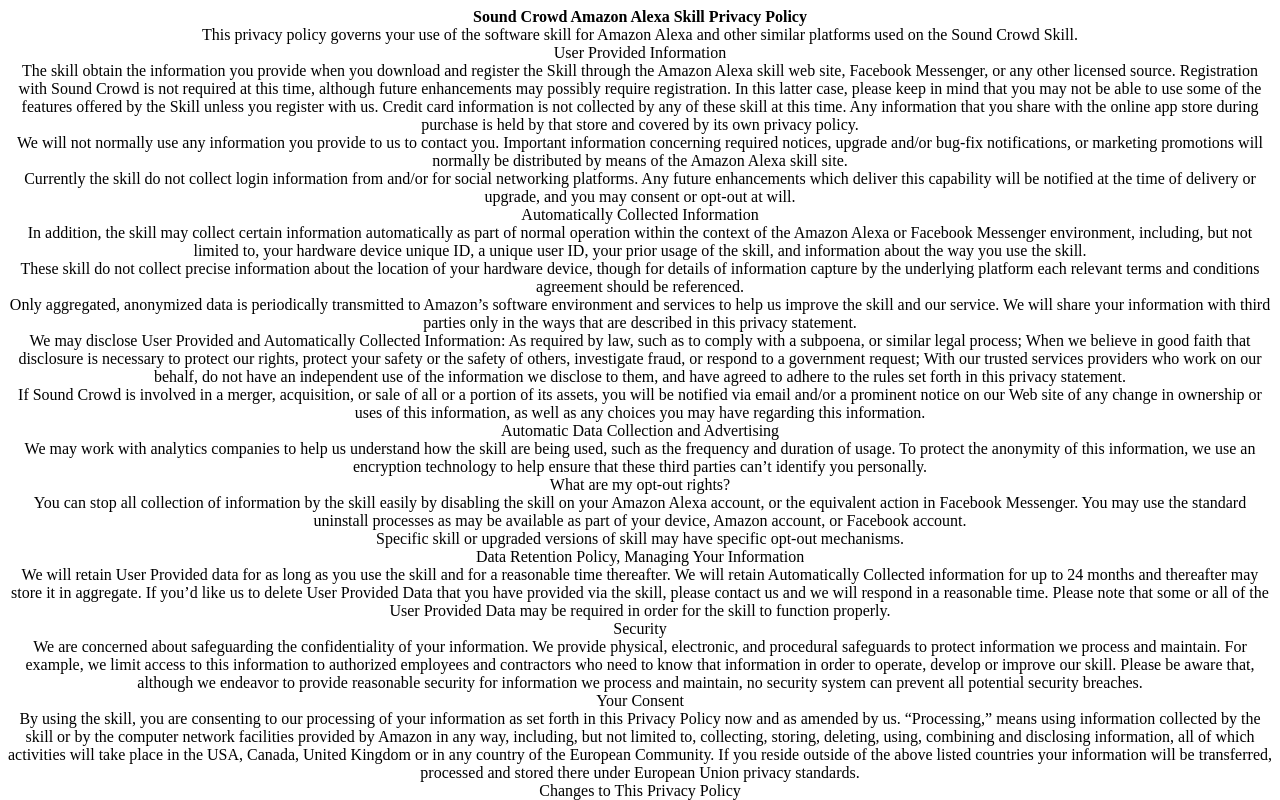
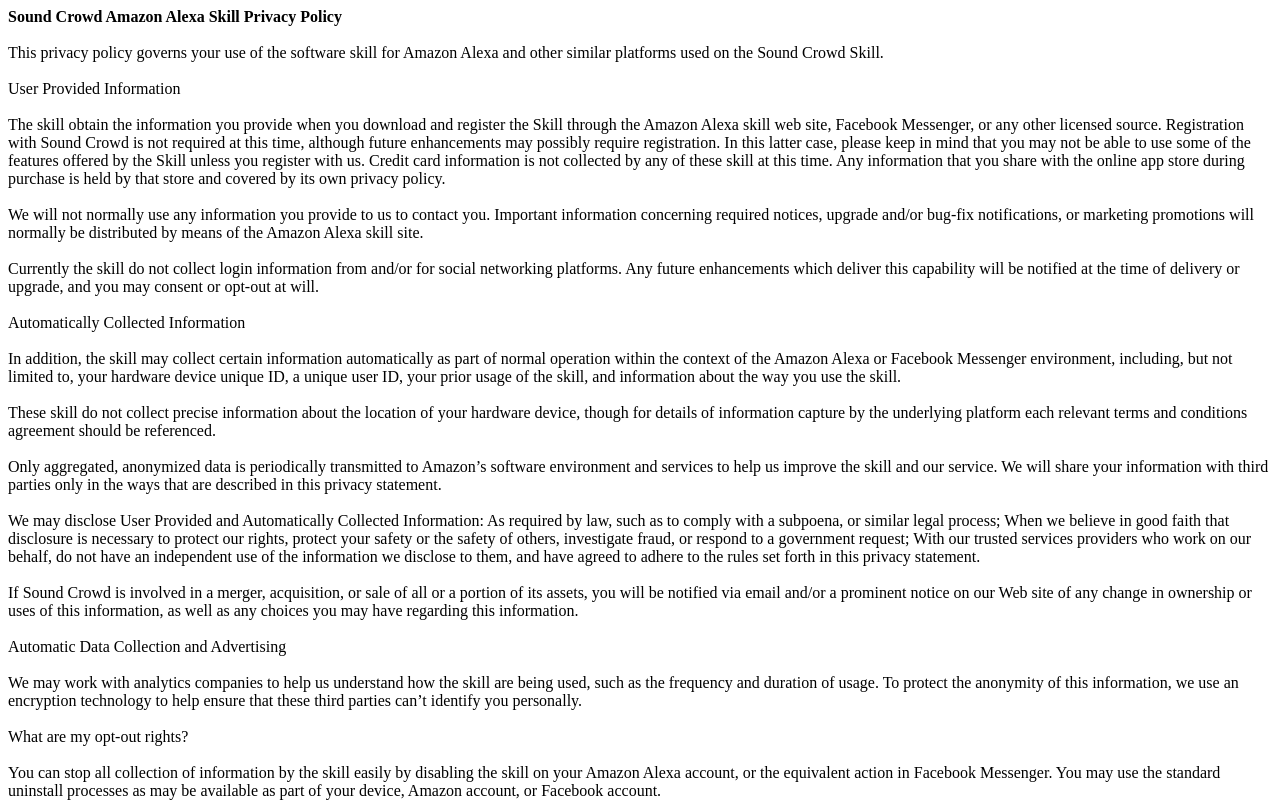
Before and after one commit to jgentes/soundcloud-alexa-skill, a website: page static/privacy-policy.html in a window 1280 px wide. Shown: the top 800 px of the page. Drawn offline with Linux system fonts and the light colour scheme.

Commit message:
improved html

```diff
--- a/static/privacy-policy.html
+++ b/static/privacy-policy.html
@@ -1,52 +1,52 @@
-<html><body style='text-align: center'>
-<strong>Sound Crowd Amazon Alexa Skill Privacy Policy</strong>
-<br/>
+<html><body>
+<strong style='text-align: center'> Sound Crowd Amazon Alexa Skill Privacy Policy</strong>
+<br/><br/>
 This privacy policy governs your use of the software skill for Amazon Alexa and other similar platforms used on the Sound Crowd Skill.
-<br/>
+<br/><br/>
 User Provided Information
-<br/>
+<br/><br/>
 The skill obtain the information you provide when you download and register the Skill through the Amazon Alexa skill web site, Facebook Messenger, or any other licensed source. Registration with Sound Crowd is not required at this time, although future enhancements may possibly require registration. In this latter case, please keep in mind that you may not be able to use some of the features offered by the Skill unless you register with us. Credit card information is not collected by any of these skill at this time. Any information that you share with the online app store during purchase is held by that store and covered by its own privacy policy.
-<br/>
+<br/><br/>
 We will not normally use any information you provide to us to contact you. Important information concerning required notices, upgrade and/or bug-fix notifications, or marketing promotions will normally be distributed by means of the Amazon Alexa skill site.
-<br/>
+<br/><br/>
 Currently the skill do not collect login information from and/or for social networking platforms. Any future enhancements which deliver this capability will be notified at the time of delivery or upgrade, and you may consent or opt-out at will.
-<br/>
+<br/><br/>
 Automatically Collected Information
-<br/>
+<br/><br/>
 In addition, the skill may collect certain information automatically as part of normal operation within the context of the Amazon Alexa or Facebook Messenger environment, including, but not limited to, your hardware device unique ID, a unique user ID, your prior usage of the skill, and information about the way you use the skill.
-<br/>
+<br/><br/>
 These skill do not collect precise information about the location of your hardware device, though for details of information capture by the underlying platform each relevant terms and conditions agreement should be referenced.
-<br/>
+<br/><br/>
 Only aggregated, anonymized data is periodically transmitted to Amazon’s software environment and services to help us improve the skill and our service. We will share your information with third parties only in the ways that are described in this privacy statement.
-<br/>
+<br/><br/>
 We may disclose User Provided and Automatically Collected Information: As required by law, such as to comply with a subpoena, or similar legal process; When we believe in good faith that disclosure is necessary to protect our rights, protect your safety or the safety of others, investigate fraud, or respond to a government request; With our trusted services providers who work on our behalf, do not have an independent use of the information we disclose to them, and have agreed to adhere to the rules set forth in this privacy statement.
-<br/>
+<br/><br/>
 If Sound Crowd is involved in a merger, acquisition, or sale of all or a portion of its assets, you will be notified via email and/or a prominent notice on our Web site of any change in ownership or uses of this information, as well as any choices you may have regarding this information.
-<br/>
+<br/><br/>
 Automatic Data Collection and Advertising
-<br/>
+<br/><br/>
 We may work with analytics companies to help us understand how the skill are being used, such as the frequency and duration of usage. To protect the anonymity of this information, we use an encryption technology to help ensure that these third parties can’t identify you personally.
-<br/>
+<br/><br/>
 What are my opt-out rights?
-<br/>
+<br/><br/>
 You can stop all collection of information by the skill easily by disabling the skill on your Amazon Alexa account, or the equivalent action in Facebook Messenger. You may use the standard uninstall processes as may be available as part of your device, Amazon account, or Facebook account.
-<br/>
+<br/><br/>
 Specific skill or upgraded versions of skill may have specific opt-out mechanisms.
-<br/>
+<br/><br/>
 Data Retention Policy, Managing Your Information
-<br/>
+<br/><br/>
 We will retain User Provided data for as long as you use the skill and for a reasonable time thereafter. We will retain Automatically Collected information for up to 24 months and thereafter may store it in aggregate. If you’d like us to delete User Provided Data that you have provided via the skill, please contact us and we will respond in a reasonable time. Please note that some or all of the User Provided Data may be required in order for the skill to function properly.
-<br/>
+<br/><br/>
 Security
-<br/>
+<br/><br/>
 We are concerned about safeguarding the confidentiality of your information. We provide physical, electronic, and procedural safeguards to protect information we process and maintain. For example, we limit access to this information to authorized employees and contractors who need to know that information in order to operate, develop or improve our skill. Please be aware that, although we endeavor to provide reasonable security for information we process and maintain, no security system can prevent all potential security breaches.
-<br/>
+<br/><br/>
 Your Consent
-<br/>
+<br/><br/>
 By using the skill, you are consenting to our processing of your information as set forth in this Privacy Policy now and as amended by us. “Processing,” means using information collected by the skill or by the computer network facilities provided by Amazon in any way, including, but not limited to, collecting, storing, deleting, using, combining and disclosing information, all of which activities will take place in the USA, Canada, United Kingdom or in any country of the European Community. If you reside outside of the above listed countries your information will be transferred, processed and stored there under European Union privacy standards.
-<br/>
+<br/><br/>
 Changes to This Privacy Policy
-<br/>
+<br/><br/>
 This Privacy Policy for skill will remain in effect except with respect to any changes in its provisions in the future, which will be in effect immediately after being posted on this page. We reserve the right to update or change our Privacy Policy for skill at any time and you should check this Privacy Policy for skill periodically. Your continued use of the Service after we post any modifications to the Privacy Policy for skill on this page will constitute your acknowledgment of the modifications and your consent to abide and be bound by the modified Privacy Policy for skill. If we make any material changes to this privacy policy, we will notify you either through the email address you have provided us, or by placing a prominent notice on our website.
 </body>
 </html>
```
Also changed, not shown: static/terms-of-use.html (+11 -11 lines).
